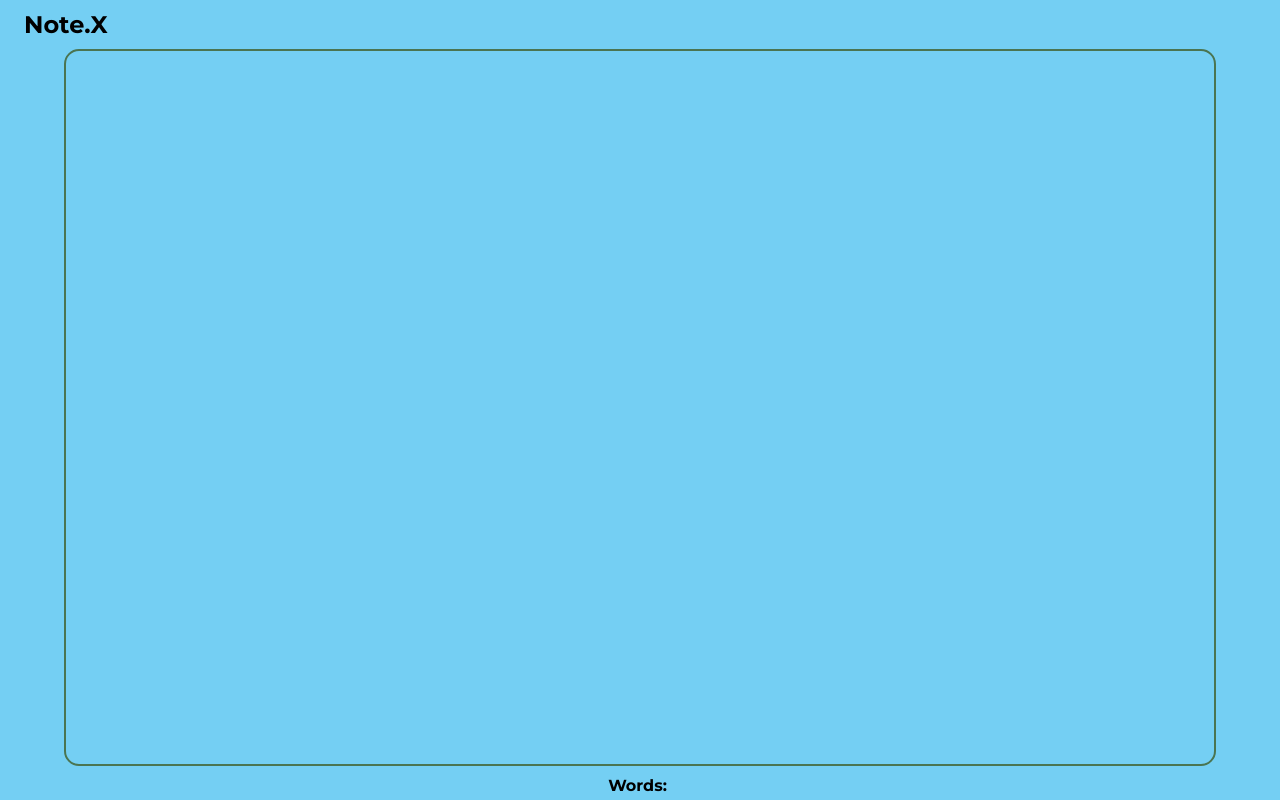
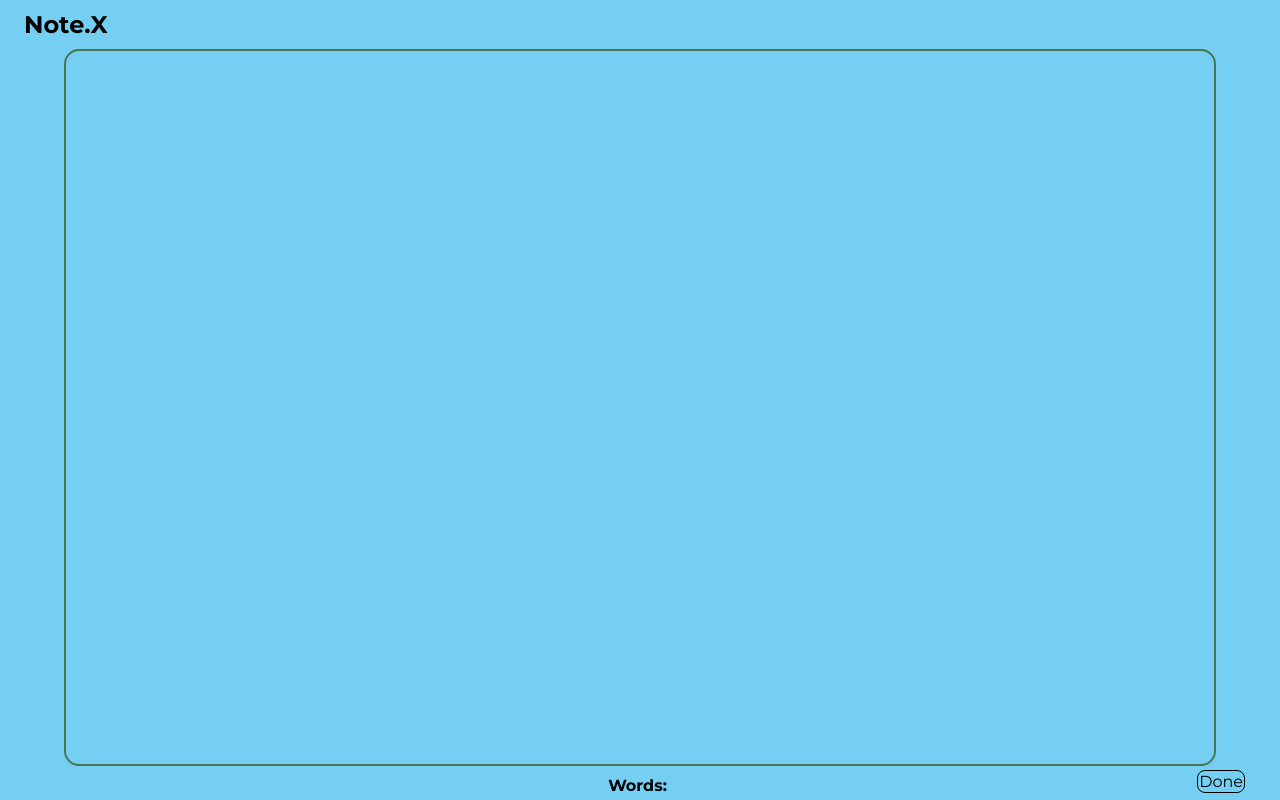
Before and after one commit to Prince-GH/Note_X, a plain HTML site: page index.html in a window 1280 px wide. Drawn offline with Linux system fonts and the light colour scheme.

Commit message:
Update index.html

```diff
--- a/index.html
+++ b/index.html
@@ -15,6 +15,7 @@
 <div id="data">
     <p>Words:</p><p id="words"></p>
 </div>
+<div id="done">Done</div>
 </body>
 <script src="script.js"></script>
 </html>
```
